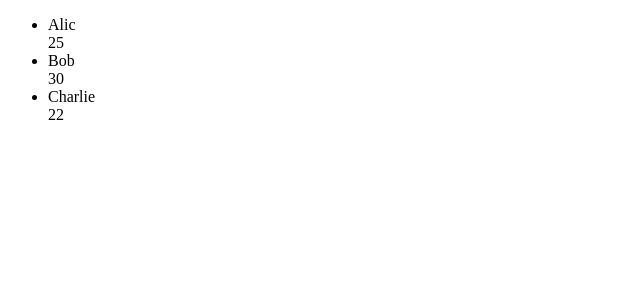
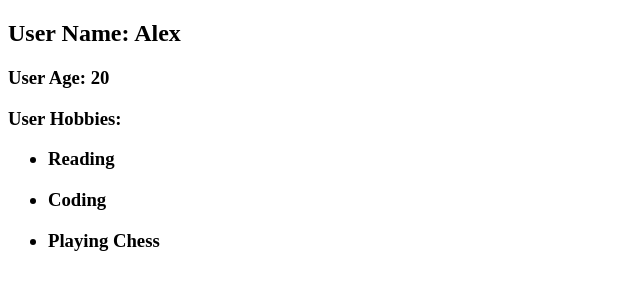
Before and after one commit to Fazel-Hosseinzadeh/learn_react, a React (Vite) app: page / in a window 1280 px wide. Shown: the top 300 px of the page, without its empty margins (0-640 px from the left). Built offline with nearby package versions, Linux system fonts and the light colour scheme.

Commit message:
Props example

```diff
--- a/src/App.jsx
+++ b/src/App.jsx
@@ -2,13 +2,14 @@ import { useState } from "react";
 import Greetings from "./components/Greetings";
 import ProductInfo from "./components/ProductInfo";
 import UserList from "./components/UserList";
+import Person from "./components/Person";
 
 function App() {
   const [count, setCount] = useState(0);
 
   return (
     <>
-      <UserList />
+  <Person name ="Alex" age ="20" hobbies = {["Reading", "Coding", "Playing Chess"]} />
     </>
   );
 }
--- /dev/null
+++ b/src/components/Person.jsx
@@ -0,0 +1,20 @@
+import React from 'react'
+
+const Person = (props) => {
+  return (
+    <div>
+      <h2>User Name:  {props.name}</h2>
+      <h3>User Age: {props.age}</h3>
+      <h3>User Hobbies:
+      {props.hobbies.map(h =>(
+        <ul key = {Math.random()}>
+          <li>{h}</li>
+        </ul>
+
+      ))}
+      </h3>
+    </div>
+  );
+}
+
+export default Person;
```
